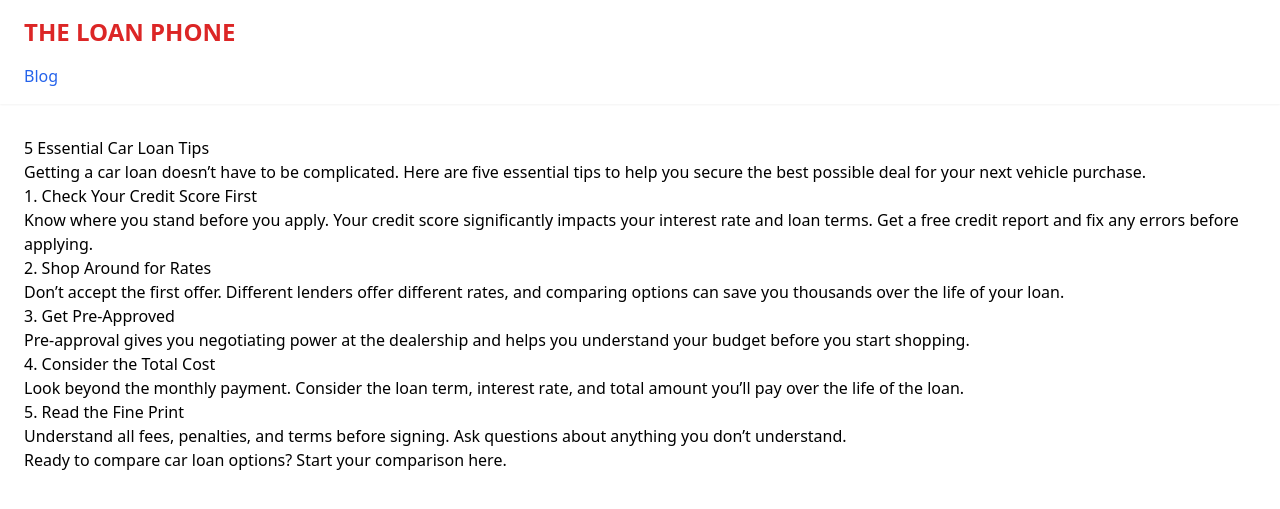
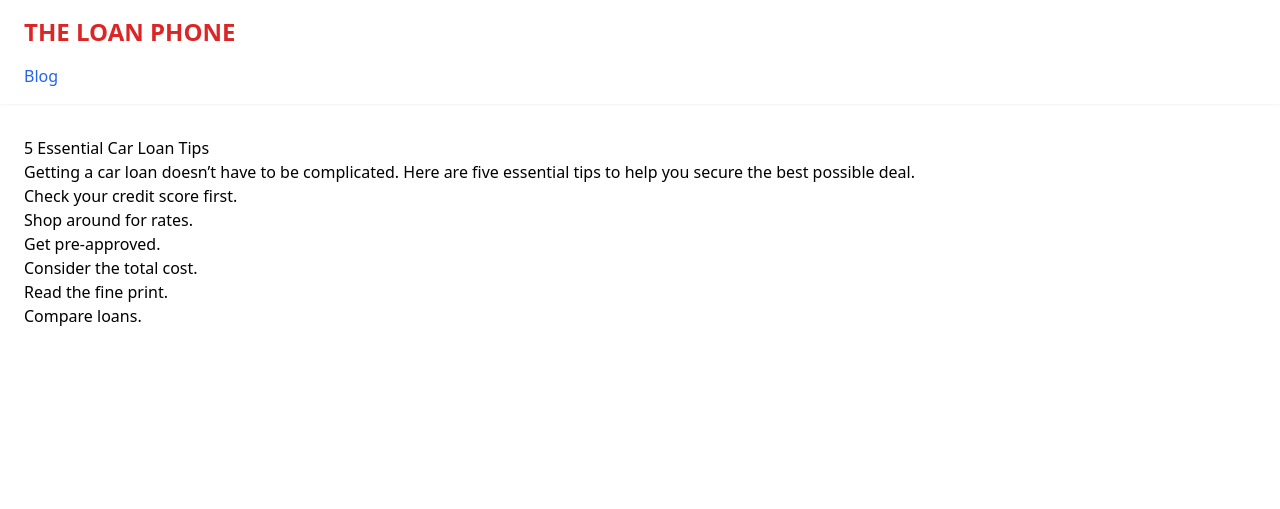
Before and after one commit to AMSumo9/loan-phone-test, a Jekyll site: the page built from _posts/2025-01-20-car-loan-tips.md, in a window 1280 px wide. Shown: the top 509 px of the page. Built offline with Jekyll 4.4.1, drawn with Linux system fonts in a browser that asks for light colours; nearby versions of some CDN libraries.

Commit message:
Update 2025-01-20-car-loan-tips.md

```diff
--- a/_posts/2025-01-20-car-loan-tips.md
+++ b/_posts/2025-01-20-car-loan-tips.md
@@ -1,32 +1,18 @@
 ---
 layout: default
 title: "5 Essential Car Loan Tips"
-date: 2025-01-20
-description: "Get the best deal on your next car loan with these proven strategies."
+date: 2024-09-10
+description: "Get the best deal on your next car loan with these strategies."
 ---
 
 # 5 Essential Car Loan Tips
 
-Getting a car loan doesn't have to be complicated. Here are five essential tips to help you secure the best possible deal for your next vehicle purchase.
+Getting a car loan doesn't have to be complicated. Here are five essential tips to help you secure the best possible deal.
 
-## 1. Check Your Credit Score First
+- Check your credit score first.
+- Shop around for rates.
+- Get pre-approved.
+- Consider the total cost.
+- Read the fine print.
 
-Know where you stand before you apply. Your credit score significantly impacts your interest rate and loan terms. Get a free credit report and fix any errors before applying.
-
-## 2. Shop Around for Rates
-
-Don't accept the first offer. Different lenders offer different rates, and comparing options can save you thousands over the life of your loan.
-
-## 3. Get Pre-Approved
-
-Pre-approval gives you negotiating power at the dealership and helps you understand your budget before you start shopping.
-
-## 4. Consider the Total Cost
-
-Look beyond the monthly payment. Consider the loan term, interest rate, and total amount you'll pay over the life of the loan.
-
-## 5. Read the Fine Print
-
-Understand all fees, penalties, and terms before signing. Ask questions about anything you don't understand.
-
-Ready to compare car loan options? [Start your comparison here]({{ '/' | relative_url }}).
+[Compare loans]({{ '/' | relative_url }}).
```
